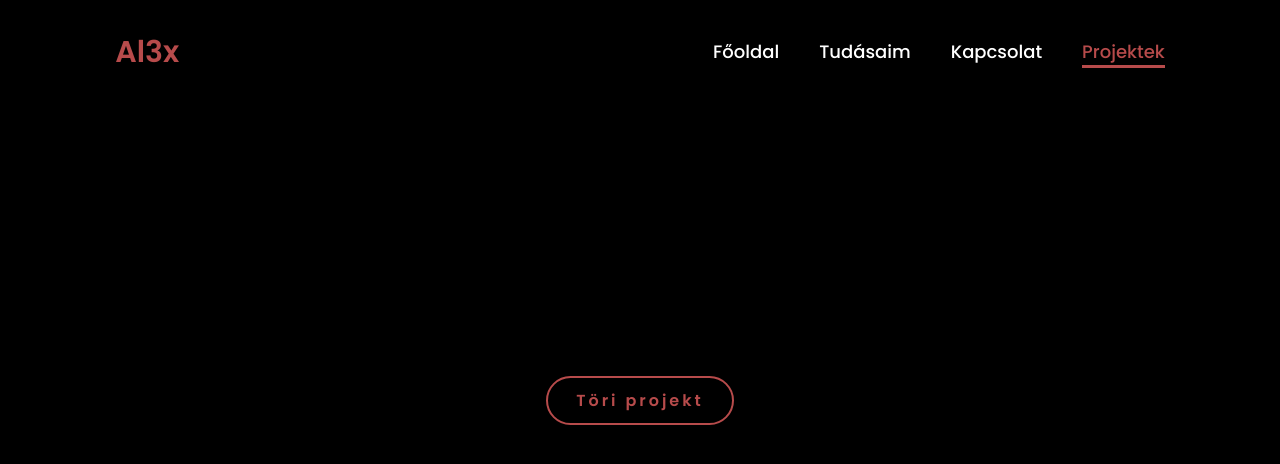
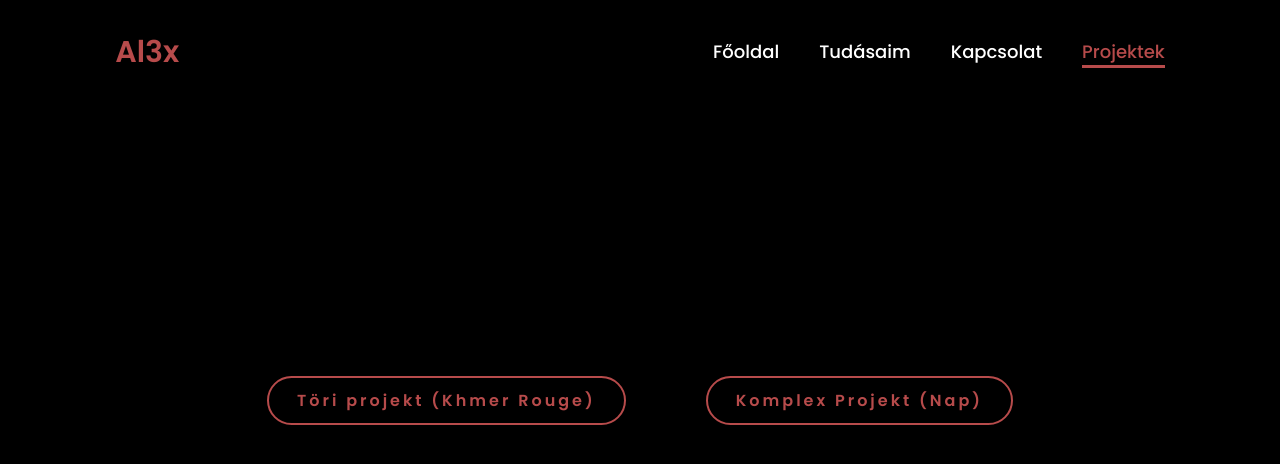
Before and after one commit to alextheskid/alextheskid.github.io, a plain HTML site: page projektek.html in a window 1280 px wide. Drawn offline with Linux system fonts and the light colour scheme.

Commit message:
Update projektek.html

```diff
--- a/projektek.html
+++ b/projektek.html
@@ -26,7 +26,8 @@
         </nav>
     </header>
     <section class="home">
-            <a href="toriprojekt.html" class="btn">Töri projekt</a>
+            <a href="toriprojekt.html" class="btn">Töri projekt (Khmer Rouge)</a>
+            <a href="nap.html" class="btn">Komplex Projekt (Nap)</a>
     </section>
     <script src="script.js"></script>
 </body>
```
